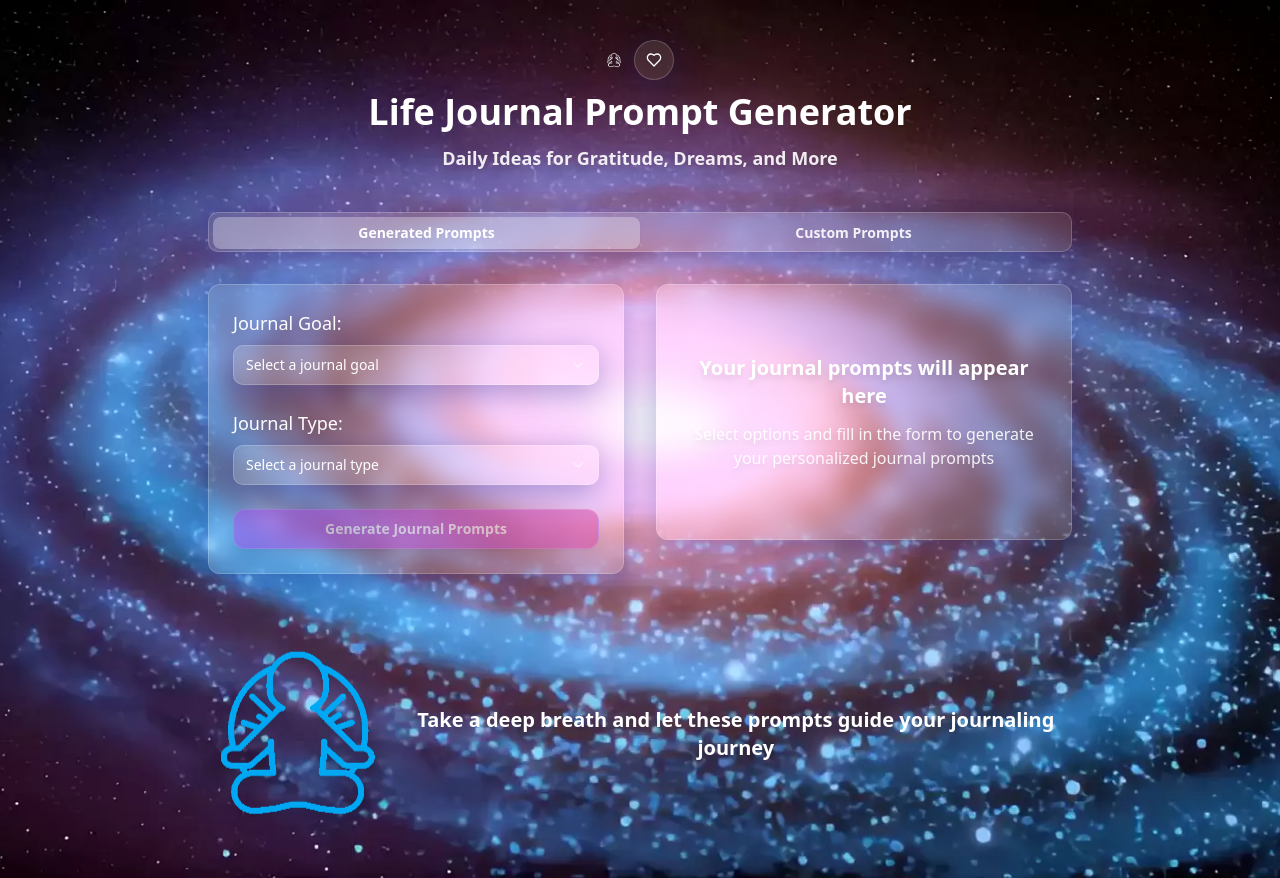
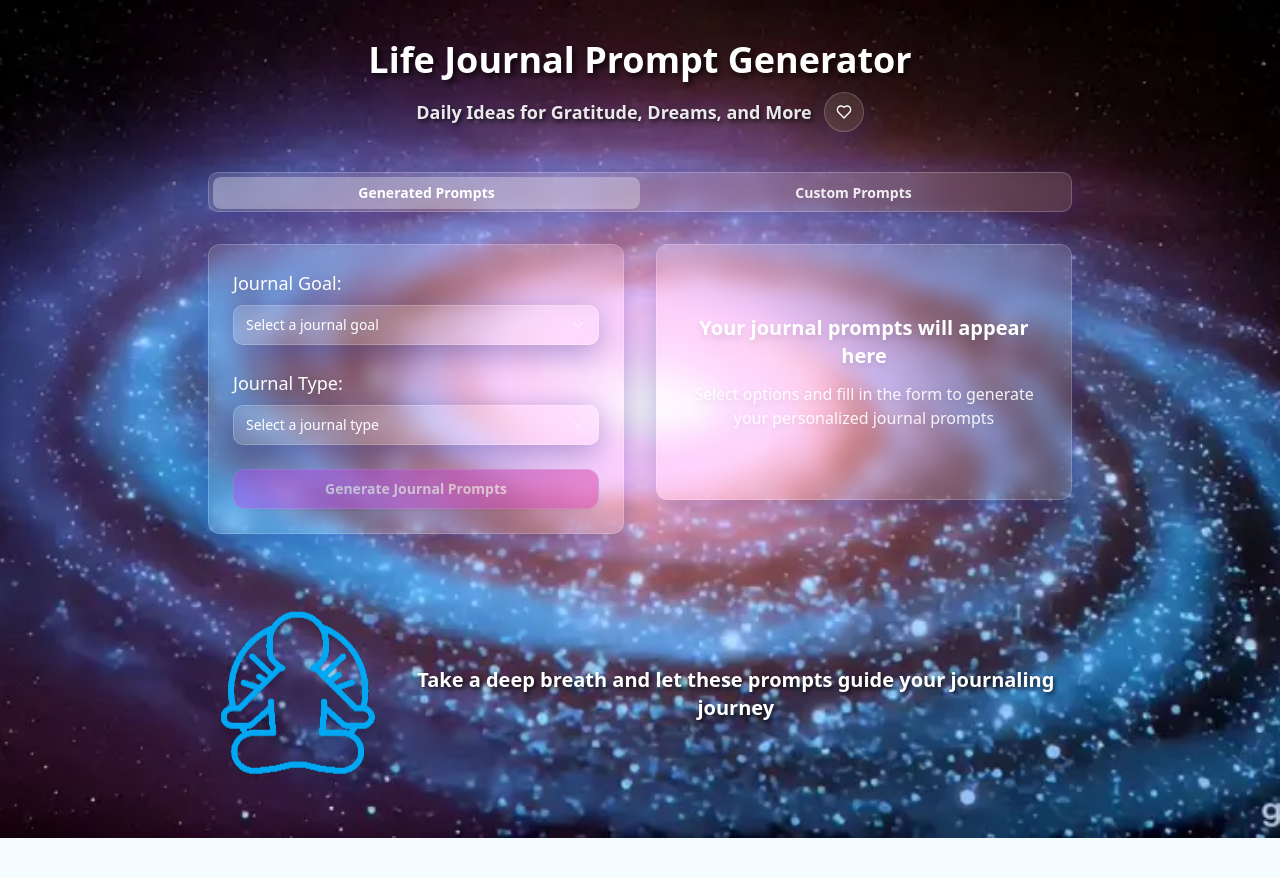
Before and after one commit to SmarToolz/life-journal-prompt-generator, a React (Vite) app: page / in a window 1280 px wide. After the commit the page ends 838 px from the top, so only its background shows below. Built offline with nearby package versions, Linux system fonts and the light colour scheme.

Commit message:
Refactor: Update background and UI elements
Update the background image, remove the top icon, and reposition the favorites button.

```diff
--- a/src/index.css
+++ b/src/index.css
@@ -103,9 +103,9 @@
   }
 }
 
-/* Animated WebP Galaxy Background */
+/* Animated Galaxy Background */
 .galaxy-background {
-  background-image: url('/lovable-uploads/ad6bd33f-ac61-4f2b-8265-efa653f185b0.png');
+  background-image: url('/lovable-uploads/900384b2-a91a-4a21-8145-9071a352f697.png');
   background-size: cover;
   background-position: center;
   background-attachment: fixed;
@@ -122,7 +122,7 @@
   left: 0;
   width: 100%;
   height: 100%;
-  background-image: url('/lovable-uploads/ad6bd33f-ac61-4f2b-8265-efa653f185b0.png');
+  background-image: url('/lovable-uploads/900384b2-a91a-4a21-8145-9071a352f697.png');
   background-size: cover;
   background-position: center;
   background-repeat: no-repeat;
@@ -190,6 +190,15 @@
     backdrop-filter: blur(6px);
     -webkit-backdrop-filter: blur(6px);
   }
+}
+
+/* Text shadow utilities for better readability */
+.text-shadow {
+  text-shadow: 2px 2px 4px rgba(0, 0, 0, 0.7);
+}
+
+.text-shadow-lg {
+  text-shadow: 3px 3px 6px rgba(0, 0, 0, 0.8);
 }
 
 /* Breathing wave animation - slow and subtle */
--- a/src/pages/Index.tsx
+++ b/src/pages/Index.tsx
@@ -41,12 +41,13 @@ const Index = () => {
     <div className="min-h-screen galaxy-background">
       <div className="container px-4 py-10 mx-auto max-w-4xl">
         <header className="text-center mb-10 relative">
+          <h1 className="text-3xl md:text-4xl font-bold text-white drop-shadow-2xl mb-3 text-shadow-lg">
+            Life Journal Prompt Generator
+          </h1>
           <div className="flex items-center justify-center gap-3 mb-3">
-            <img
-              src="/lovable-uploads/47f1b7ba-df6a-43cd-829b-aa0a7f685abe.png"
-              alt="Journal Icon"
-              className="h-4 w-4 drop-shadow-lg"
-            />
+            <p className="text-lg max-w-lg text-white/90 drop-shadow-lg font-semibold text-shadow">
+              Daily Ideas for Gratitude, Dreams, and More
+            </p>
             <Button
               variant="outline"
               size="icon"
@@ -57,12 +58,6 @@ const Index = () => {
               <Heart className="h-6 w-6 text-white drop-shadow-lg" />
             </Button>
           </div>
-          <h1 className="text-3xl md:text-4xl font-bold text-white drop-shadow-2xl mb-3 text-shadow-lg">
-            Life Journal Prompt Generator
-          </h1>
-          <p className="text-lg max-w-lg mx-auto text-white/90 drop-shadow-lg font-semibold text-shadow">
-            Daily Ideas for Gratitude, Dreams, and More
-          </p>
         </header>
 
         <Tabs value={activeTab} onValueChange={setActiveTab} className="w-full">
```
Also changed, not shown: public/lovable-uploads/900384b2-a91a-4a21-8145-9071a352f697.png (added).
